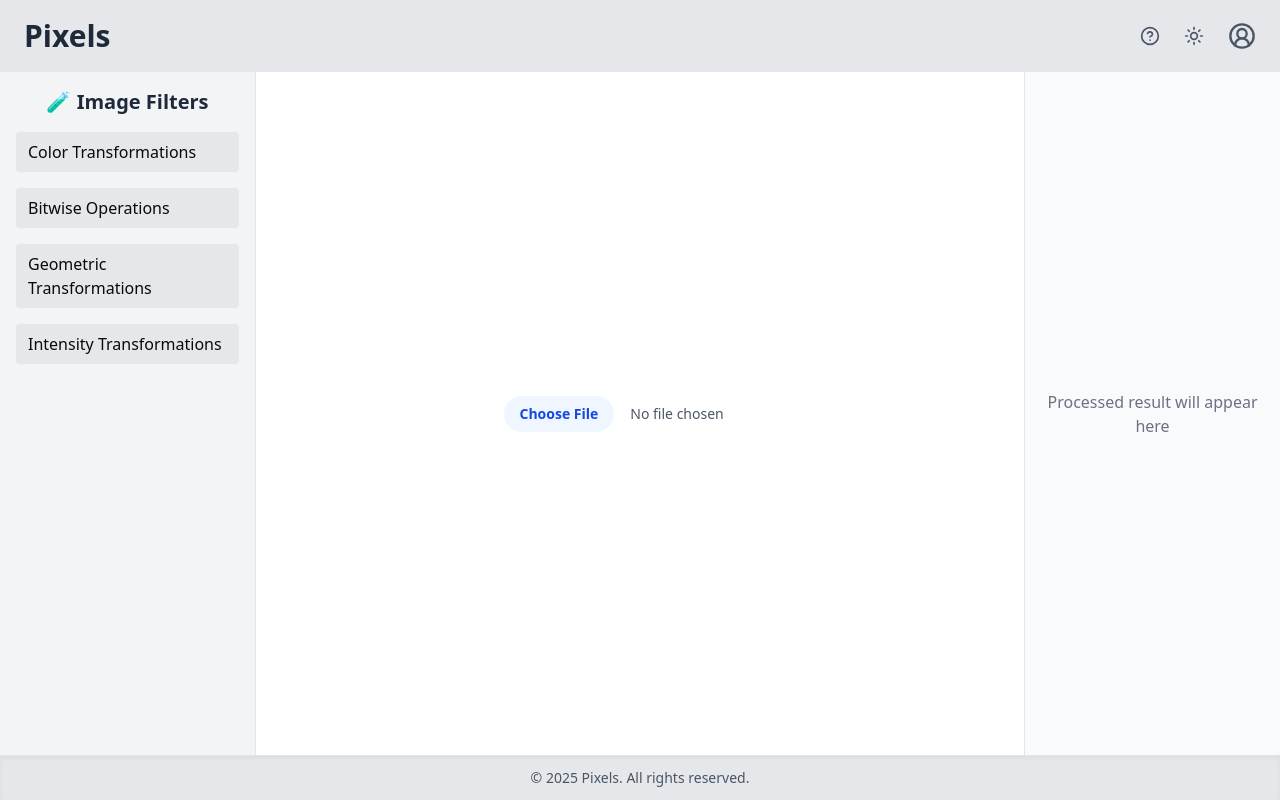
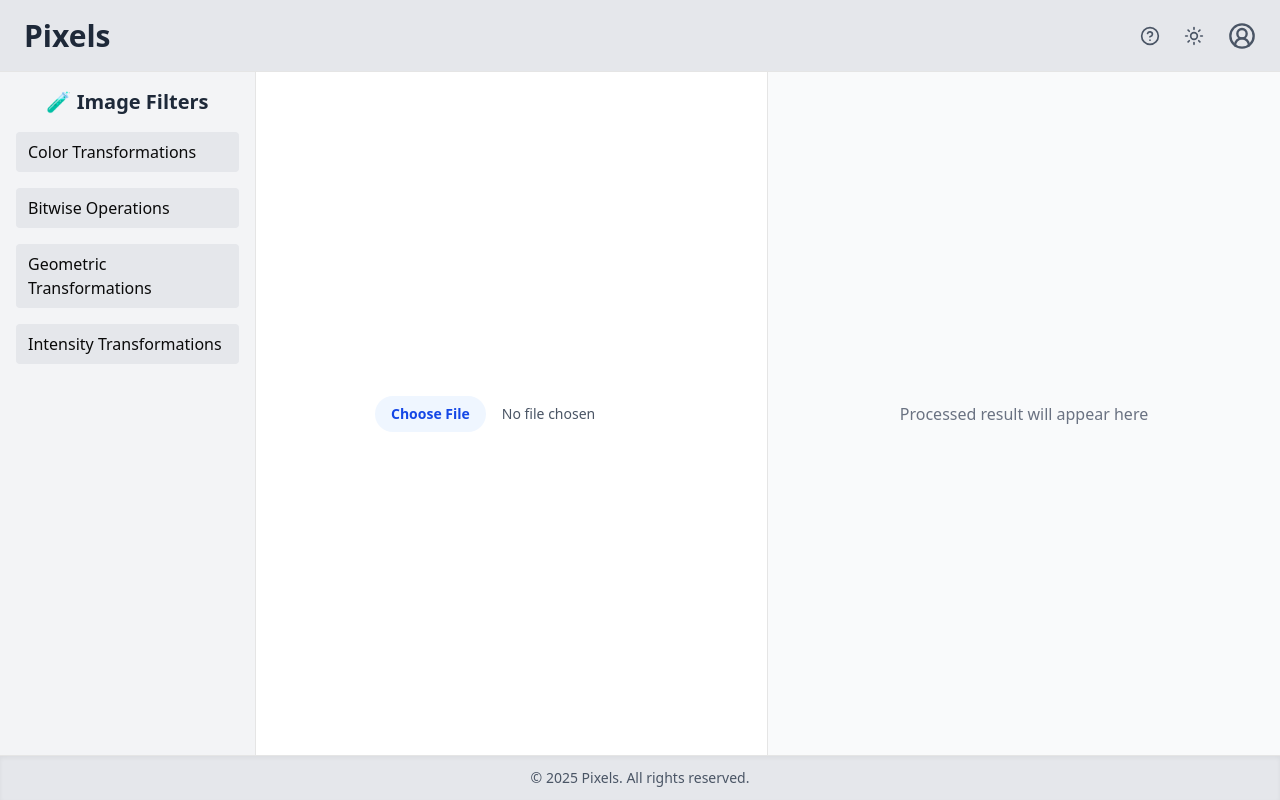
Before and after one commit to rusted-dreams/pixels, a React (Vite) app in the folder frontend/: page / in a window 1280 px wide. Built offline with nearby package versions, Linux system fonts and the light colour scheme.

Commit message:
fixed view and display values

```diff
--- a/frontend/src/App.jsx
+++ b/frontend/src/App.jsx
@@ -25,7 +25,7 @@ function App() {
 
       {/* Main Content Area */}
       <div className="flex flex-1 overflow-hidden">
-        {/* Sidebar */}
+        {/* Sidebar - 20% width */}
         <div className="w-1/5 min-w-[200px] bg-gray-100 border-r p-4">
           <Sidebar
             setSelectedMethod={setSelectedMethod}
@@ -34,21 +34,25 @@ function App() {
           />
         </div>
 
-        {/* Image Upload */}
-        <div className="flex-1 p-4 flex items-center justify-center bg-white overflow-auto">
+        {/* Image Upload - 40% width */}
+        <div className="w-[40%] p-4 bg-white overflow-auto border-r flex flex-col">
+          <div className="flex-1 flex items-center justify-center">
             <ImageUpload
               selectedMethod={selectedMethod}
               selectedEndpoint={selectedEndpoint}
               onProcessed={handleProcessed}
             />
           </div>
+        </div>
 
-        {/* Processed Output */}
-        <div className="w-1/5 min-w-[200px] bg-gray-50 border-l p-4">
+        {/* Processed Output - 40% width */}
+        <div className="w-[40%] bg-gray-50 p-4 flex flex-col">
+          <div className="flex-1 flex items-center justify-center">
             <ProcessedImage
               processedFileUrl={processedFileUrl}
               fileType={fileType}
             />
+          </div>
         </div>
       </div>
 
```
Lines whose indentation alone changed are shown as unchanged.
